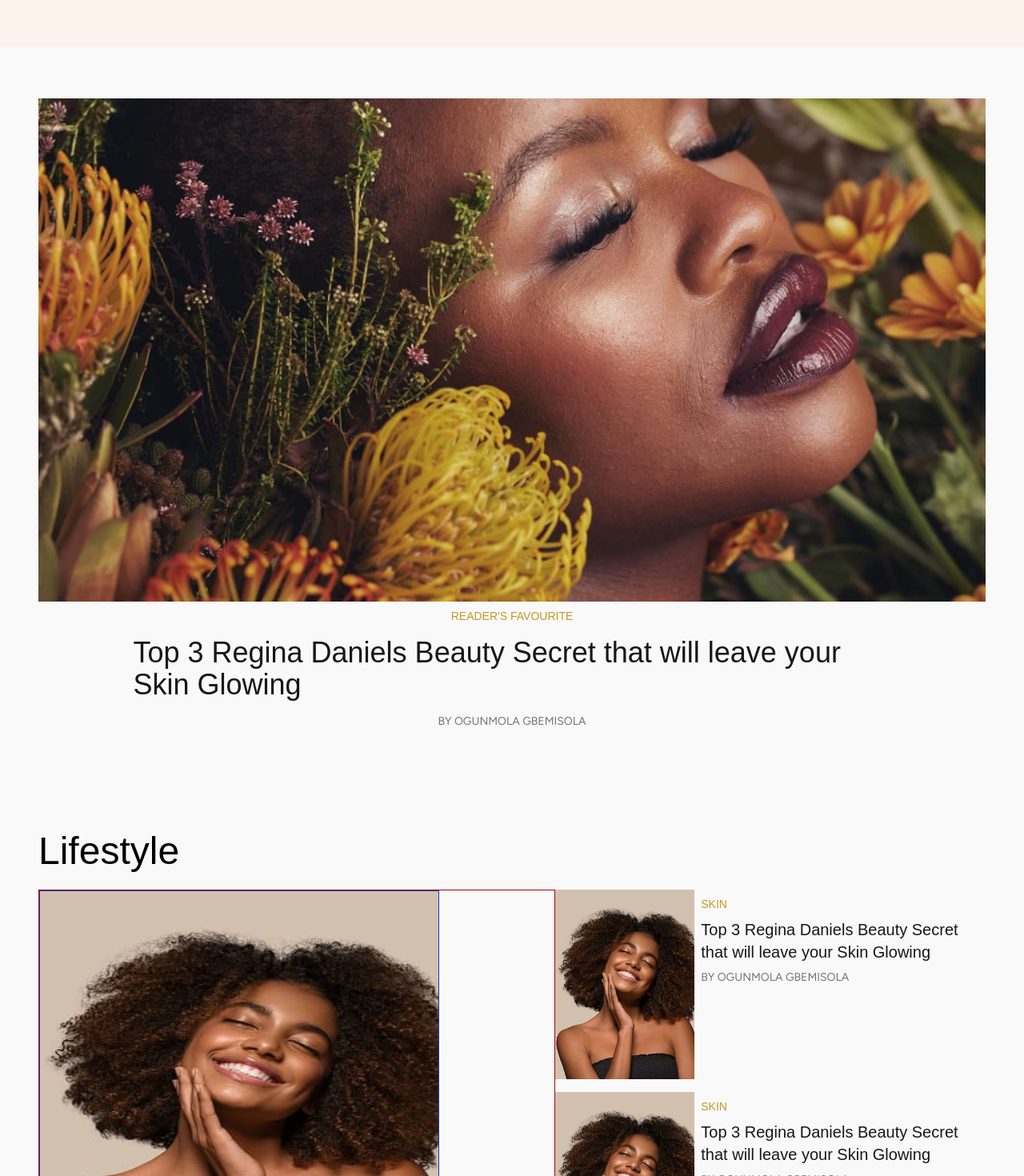
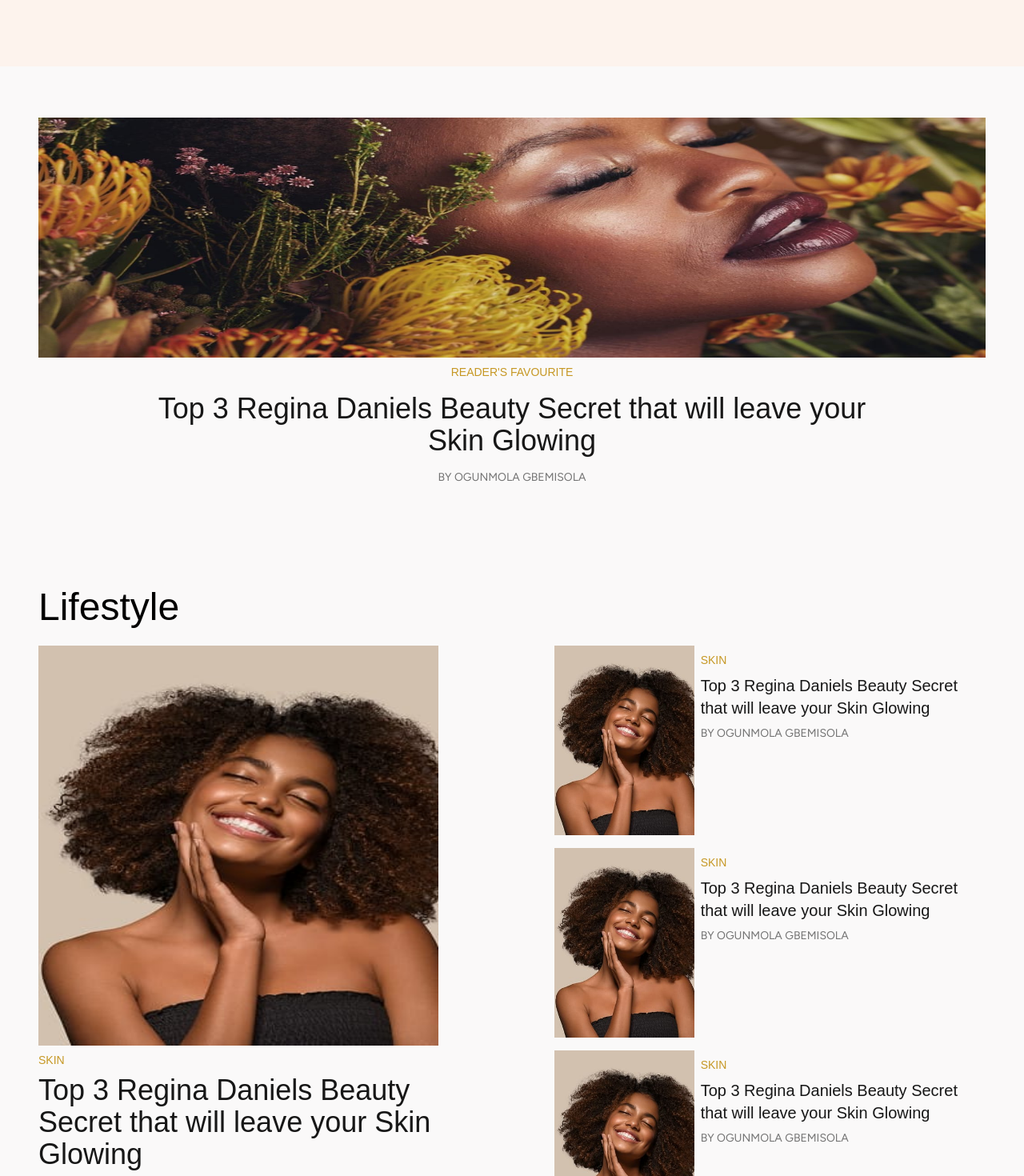
Before and after one commit to Nnenna-udefi/Seraphe-beauty, a Next.js app: page / in a window 1280 px wide. Shown: the part 2400-3870 px from the top of the page at 80% size. Built offline with nearby package versions, Linux system fonts and the light colour scheme; a web font is replaced by a local one.

Commit message:
feat: home page setup

```diff
--- a/app/components/footer.tsx
+++ b/app/components/footer.tsx
@@ -1,6 +1,6 @@
 "use client";
 import Image from "next/image";
-import logo from "@/app/images/desktop-logo.png";
+import logo from "@/app/images/dark-logo.png";
 import { BsInstagram, BsTwitterX, BsYoutube } from "react-icons/bs";
 import { FaFacebook } from "react-icons/fa";
 import { LiaLinkedin } from "react-icons/lia";
@@ -19,12 +19,12 @@
 
           <div className="hidden lg:block">
             <div className="pt-10 pb-6">
-              <p>Stay up to date with our latest stories</p>
+              <p className="pb-2">Stay up to date with our latest stories</p>
               <form className="flex py-4">
                 <input
                   type="email"
                   placeholder="Enter your email address"
-                  className="py-2 px-3 bg-gray-200 text-base text-[#525252] placeholder:text-[#525252]"
+                  className="py-2 px-3 bg-gray-300 text-base text-[#525252] placeholder:text-[#525252]"
                 />
                 <button type="submit" className="text-white p-2 bg-primaryBg">
                   Sign Up
@@ -71,11 +71,11 @@
         <div className="block lg:hidden">
           <div className="pt-10 pb-6">
             <p>Stay up to date with our latest stories</p>
-            <form className="flex">
+            <form className="flex py-3">
               <input
                 type="email"
                 placeholder="Enter your email address"
-                className="p-2 text-darkText placeholder:text-darkText"
+                className="p-2 bg-gray-200 text-darkText placeholder:text-darkText"
               />
               <button type="submit" className="bg-primaryBg text-white p-2">
                 Sign Up
@@ -94,10 +94,15 @@
       </div>
       <div className="text-darkText">
         <hr className="border w-full" />
-        <div className="flex justify-between py-3 text-sm">
+        <div className="flex md:flex-row flex-col-reverse justify-between py-3 text-sm">
           {" "}
-          <p>Copyright 2026 . SeraphéBeauty</p>
-          <p>Privacy Policy</p>
+          <p className="text-center md:text-left">
+            Copyright&#169;2026 . SeraphéBeauty
+          </p>
+          <div className="flex gap-4 justify-between py-2">
+            <p>Privacy Policy</p>
+            <p>Terms of use</p>
+          </div>
         </div>
       </div>
     </div>
--- a/app/components/home.tsx
+++ b/app/components/home.tsx
@@ -6,7 +6,7 @@
 import { blogDummy, shopDummy } from "../lib/constants";
 const Home = () => {
   return (
-    <div className="py-10">
+    <div className="py-10 md:py-16">
       <div className="md:px-12 px-6 flex md:flex-row flex-col justify-between gap-6">
         <div>
           <div className=" ">
@@ -84,7 +84,7 @@
 
         <div className="flex md:flex-row gap-4 py-6 flex-col">
           {blogDummy.map((item) => (
-            <div key={item.id}>
+            <div key={item.id} className="pt-6 md:pt-0">
               <div className=" ">
                 <Image
                   src={item.img}
@@ -112,7 +112,7 @@
 
         <div className="flex md:flex-row gap-4 py-6 flex-col">
           {blogDummy.map((item) => (
-            <div key={item.id}>
+            <div key={item.id} className="pt-6 md:pt-0">
               <div className=" ">
                 <Image
                   src={item.img}
@@ -142,15 +142,15 @@
             src={flower}
             alt="flower girl"
             width={500}
-            height={500}
-            className="w-full"
+            height={300}
+            className="w-full h-75"
           />
         </div>
         <div className="flex flex-col items-center justify-center gap-2">
           <h3 className="uppercase text-yellowText text-sm pt-2">
             Reader&apos;s Favourite
           </h3>
-          <h1 className="md:text-4xl text-2xl py-2 md:w-[80%] w-full">
+          <h1 className="md:text-4xl text-center text-2xl py-2 md:w-[80%] w-full">
             Top 3 Regina Daniels Beauty Secret that will leave your Skin Glowing
           </h1>
           <p className="uppercase text-darkText text-sm">
@@ -163,14 +163,14 @@
       <div className="md:px-12 px-6 py-10  md:py-16">
         <H1>Lifestyle</H1>
         <div className="py-6 flex md:flex-row flex-col justify-between ">
-          <div className="border border-red-800">
-            <div className="border border-blue-800 w-125">
+          <div>
+            <div className="">
               <Image
                 src={model}
                 alt="model"
-                width={500}
-                height={500}
-                className="w-full h-75 md:w-125 md:h-125"
+                width={300}
+                height={300}
+                className="w-75 h-75 md:w-125 md:h-125"
               />
             </div>
             <div>
@@ -185,7 +185,7 @@
             </div>
           </div>
 
-          <div className="flex gap-4 flex-col">
+          <div className="flex gap-4 flex-col pt-3 md:pt-0">
             {blogDummy.map((item) => (
               <div key={item.id} className="flex gap-2">
                 <div className=" ">
@@ -206,7 +206,7 @@
         </div>
       </div>
       {/* Join our community */}
-      <div className="flex flex-col py-10 justify-center items-center gap-4">
+      <div className="flex flex-col md:px-12 px-6 py-10 justify-center items-center gap-4">
         <H1 className="text-center">Join our Community</H1>
         <p className="md:text-base text-sm text-[#484646]">
           Stay up to date with our latest stories
@@ -231,9 +231,9 @@
           Shop editor-approved picks and great beauty sales.
         </p>
 
-        <div className="py-6 grid grid-cols-1 lg:grid-cols-4">
+        <div className="py-6 grid grid-cols-1 gap-4 lg:grid-cols-4">
           {shopDummy.map((item) => (
-            <div key={item.id}>
+            <div key={item.id} className="pt-6 md:pt-0">
               <div className=" ">
                 <Image
                   src={item.img}
--- a/app/components/nav.tsx
+++ b/app/components/nav.tsx
@@ -75,7 +75,7 @@
             <X />
           </div> */}
 
-          <ul className="flex flex-col gap-4 uppercase">
+          <ul className="flex flex-col font-medium gap-6 uppercase">
             {navItems.map((item) => {
               const isActive = pathname === item.link;
               return (
```
Also changed, not shown: app/images/dark-logo.png (added).
